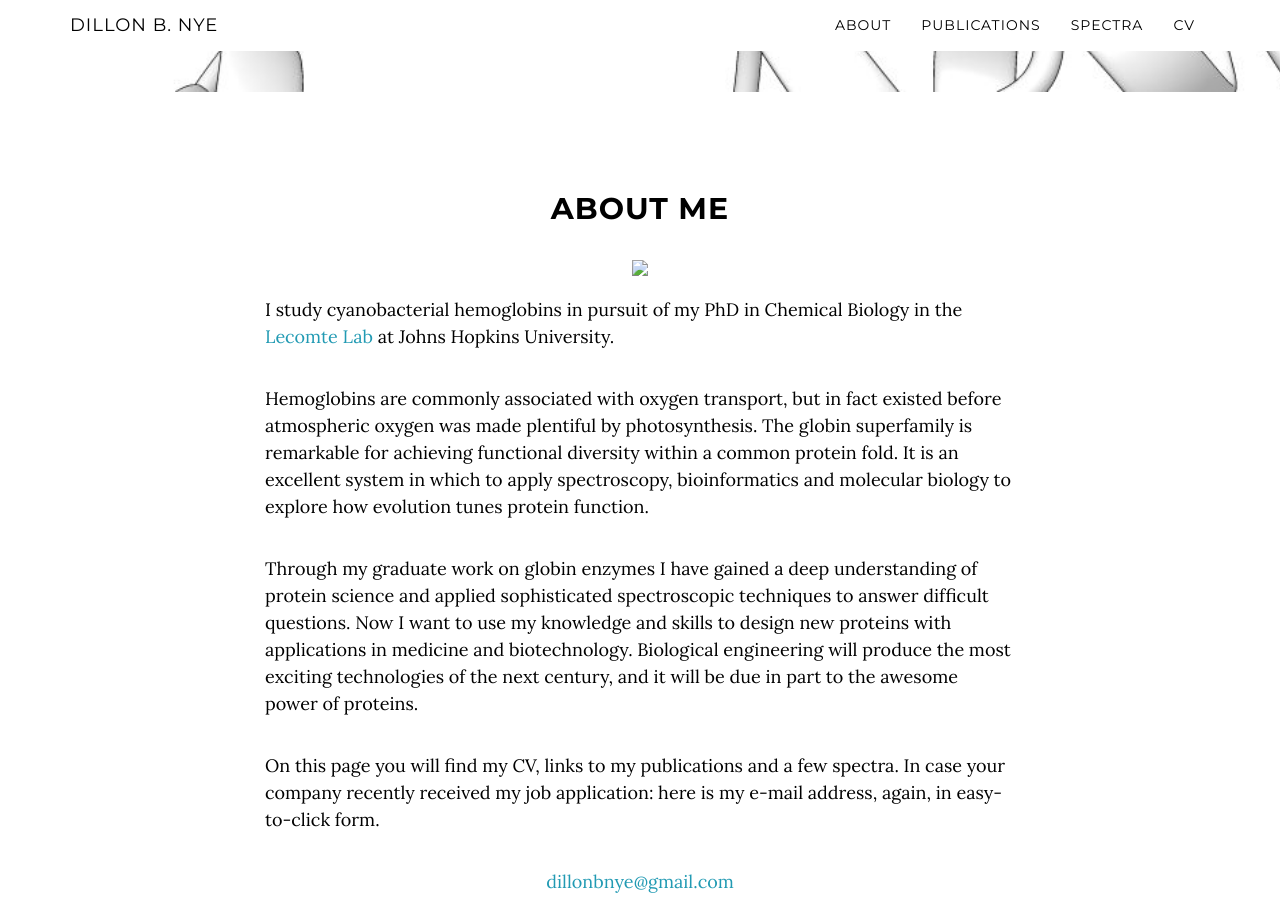
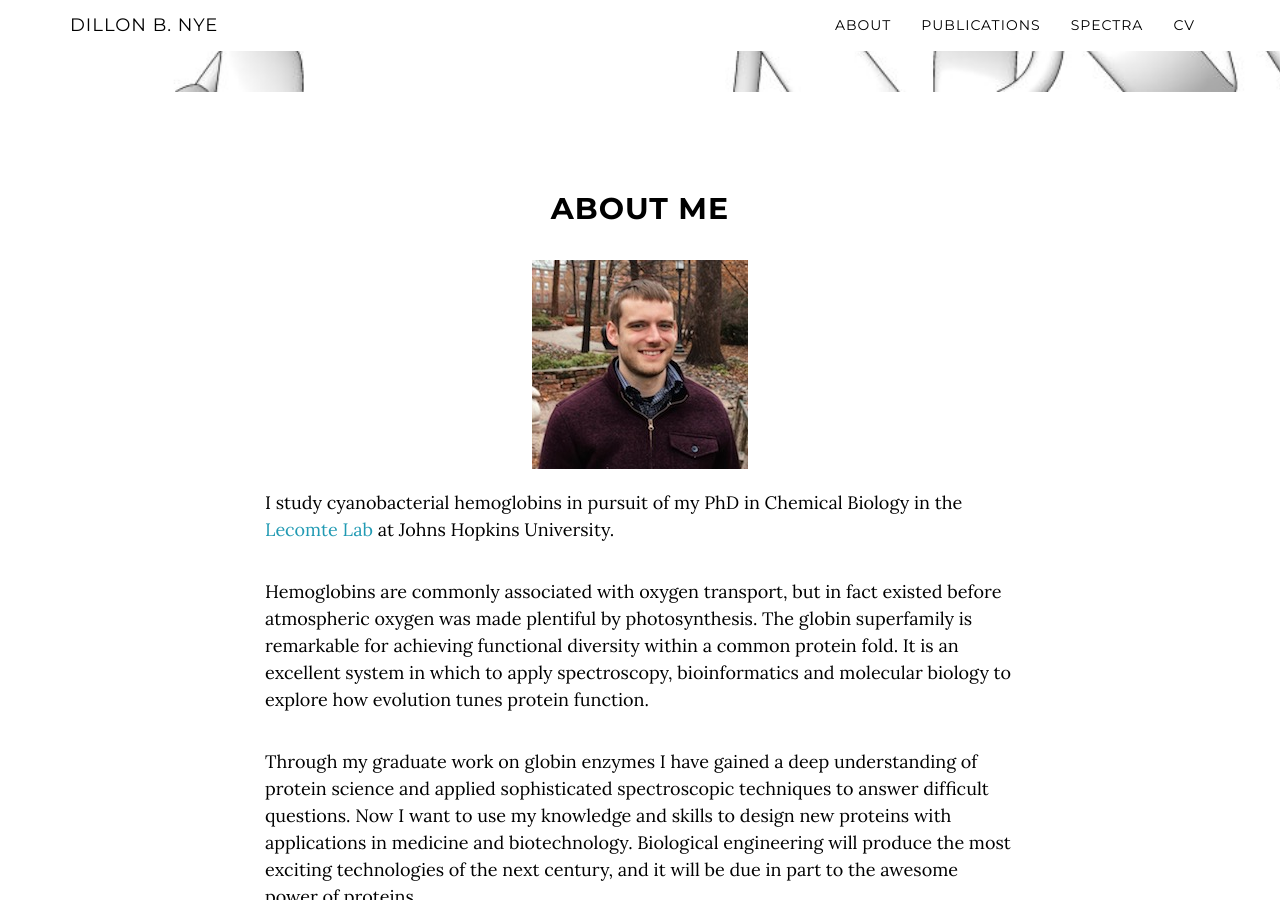
Before and after one commit to dillonbnye/webcv2, a Jekyll site: the page built from index.html, in a window 1280 px wide and 900 px high, scrolled down 808 px. Built offline with Jekyll 4.4.1, drawn with Linux system fonts in a browser that asks for light colours; nearby versions of some CDN libraries.

Commit message:
Update about.html

```diff
--- a/_includes/about.html
+++ b/_includes/about.html
@@ -8,7 +8,7 @@
         <div class="row">
             <div class="col-lg-8 col-lg-offset-2 text-center">
                 <h2>About Me</h2>
-                <img src = "dillonbnye.github.io/webcv2/img/headshot.jpg">
+                <img src = "/img/headshot.jpg">
             </div>
             <div class="col-lg-8 col-lg-offset-2 text-left">
                 <p>I study cyanobacterial hemoglobins in pursuit of my PhD in Chemical Biology in the <a href="http://sites.krieger.jhu.edu/lecomte-lab/">Lecomte Lab</a> at Johns Hopkins University.
```
